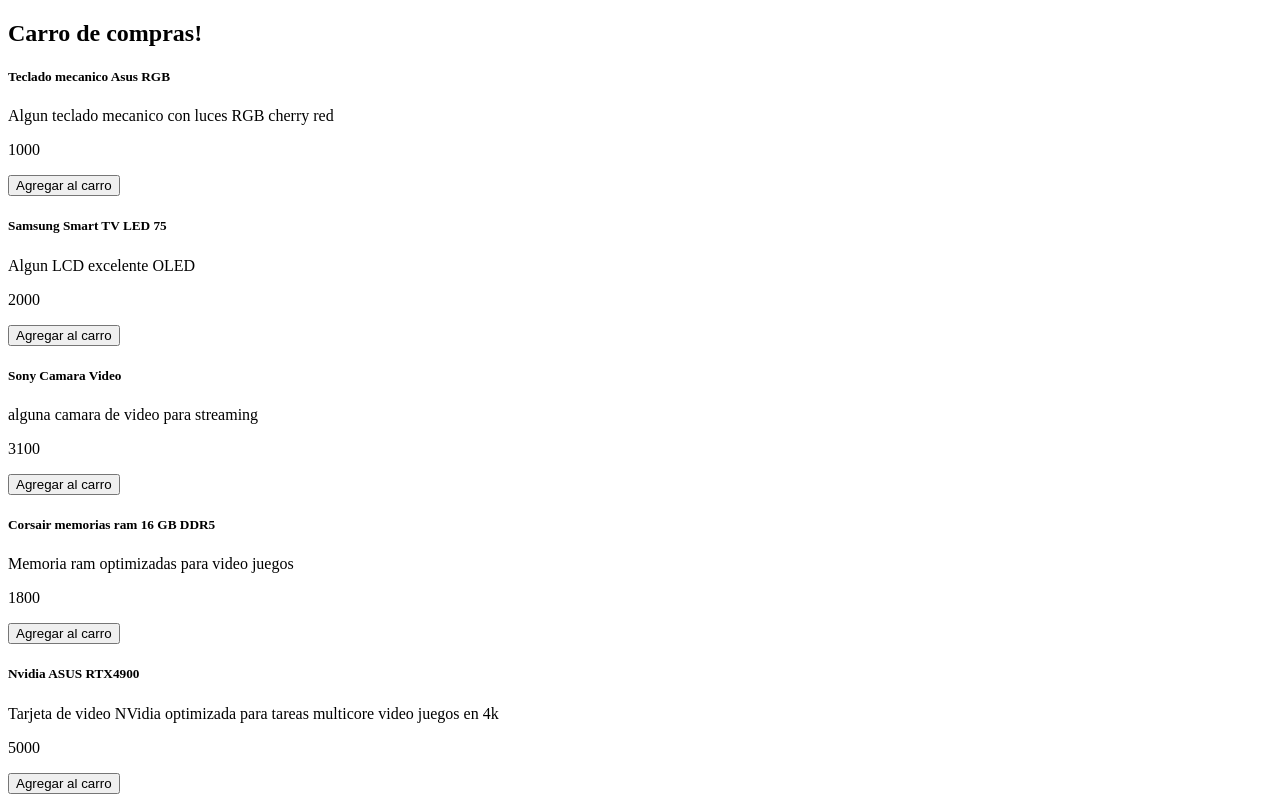
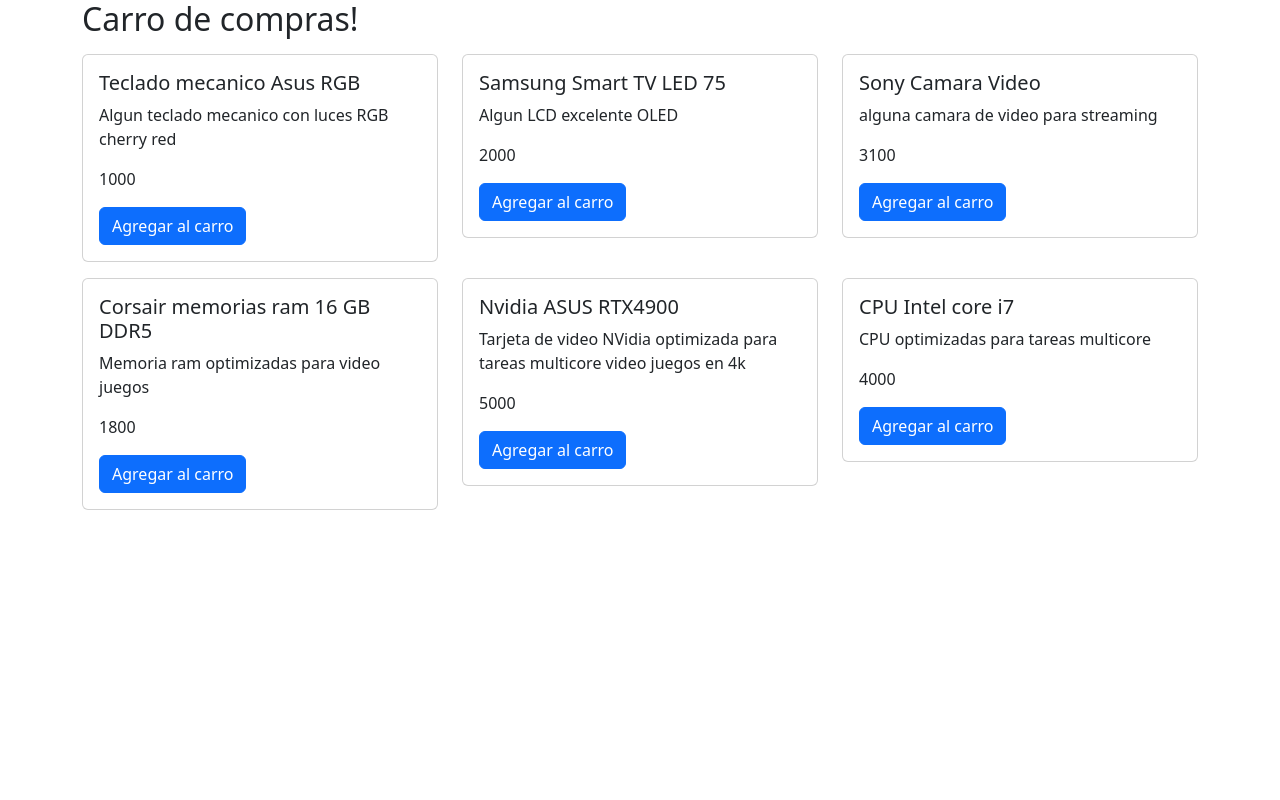
Before and after one commit to ale94/shopping-cart-app, an Angular app: page / in a window 1280 px wide. Shown: the top 800 px of the page. Built offline with nearby package versions, Linux system fonts and the light colour scheme.

Commit message:
feat: bootstrap added

```diff
--- a/src/app/app.component.html
+++ b/src/app/app.component.html
@@ -1 +1,3 @@
-<cart-app />
+<div class="container">
+  <cart-app />
+</div>
--- a/src/app/components/cart-app.component.html
+++ b/src/app/components/cart-app.component.html
@@ -1,11 +1,15 @@
 <h2>Carro de compras!</h2>
-<div>
+<div class="row">
   @for (product of products; track $index) {
-  <div>
-    <h5>{{ product.name }}</h5>
-    <p>{{ product.description }}</p>
-    <p>{{ product.price }}</p>
-    <button>Agregar al carro</button>
+  <div class="col-4 my-2">
+    <div class="card">
+      <div class="card-body">
+        <h5 class="card-title">{{ product.name }}</h5>
+        <p class="card-text">{{ product.description }}</p>
+        <p class="card-text">{{ product.price }}</p>
+        <button class="btn btn-primary">Agregar al carro</button>
+      </div>
+    </div>
   </div>
   }
 </div>
--- a/src/index.html
+++ b/src/index.html
@@ -1,11 +1,17 @@
-<!doctype html>
+<!DOCTYPE html>
 <html lang="en">
   <head>
-  <meta charset="utf-8">
+    <meta charset="utf-8" />
     <title>ShoppingCartApp</title>
-  <base href="/">
-  <meta name="viewport" content="width=device-width, initial-scale=1">
-  <link rel="icon" type="image/x-icon" href="favicon.ico">
+    <base href="/" />
+    <meta name="viewport" content="width=device-width, initial-scale=1" />
+    <link rel="icon" type="image/x-icon" href="favicon.ico" />
+    <link
+      href="https://cdn.jsdelivr.net/npm/bootstrap@5.3.3/dist/css/bootstrap.min.css"
+      rel="stylesheet"
+      integrity="sha384-QWTKZyjpPEjISv5WaRU9OFeRpok6YctnYmDr5pNlyT2bRjXh0JMhjY6hW+ALEwIH"
+      crossorigin="anonymous"
+    />
   </head>
   <body>
     <app-root></app-root>
```
Lines whose indentation alone changed are shown as unchanged.
